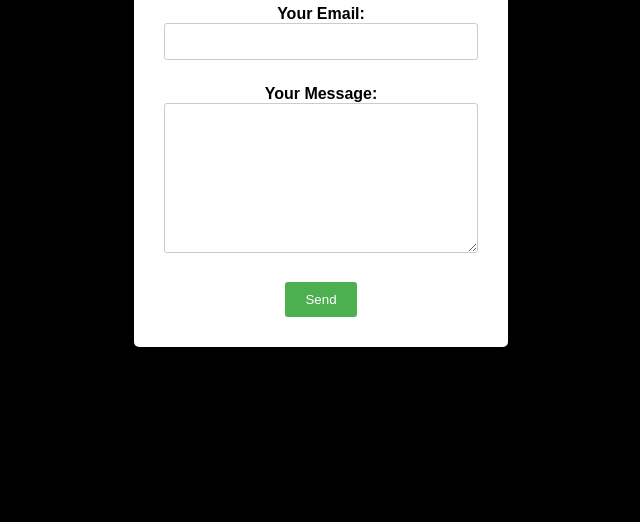
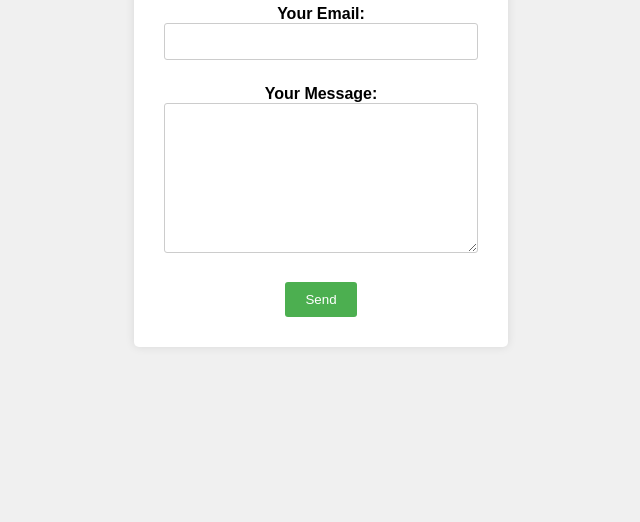
Before and after one commit to darkdevil86/myemail.github.io, a plain HTML site: page index.html in a window 1280 px wide. Shown: the part 278-800 px from the top of the page, without its empty margins (319-959 px from the left). Drawn offline with Linux system fonts and the light colour scheme; a web font is replaced by a local one.

Commit message:
Update index.html

```diff
--- a/index.html
+++ b/index.html
@@ -14,7 +14,7 @@ body {
     justify-content: center;
     align-items: center;
     min-height: 100vh;
-    background-color: black;
+    background-color: #f0f0f0;
 }
 
 .contact-form {
```
